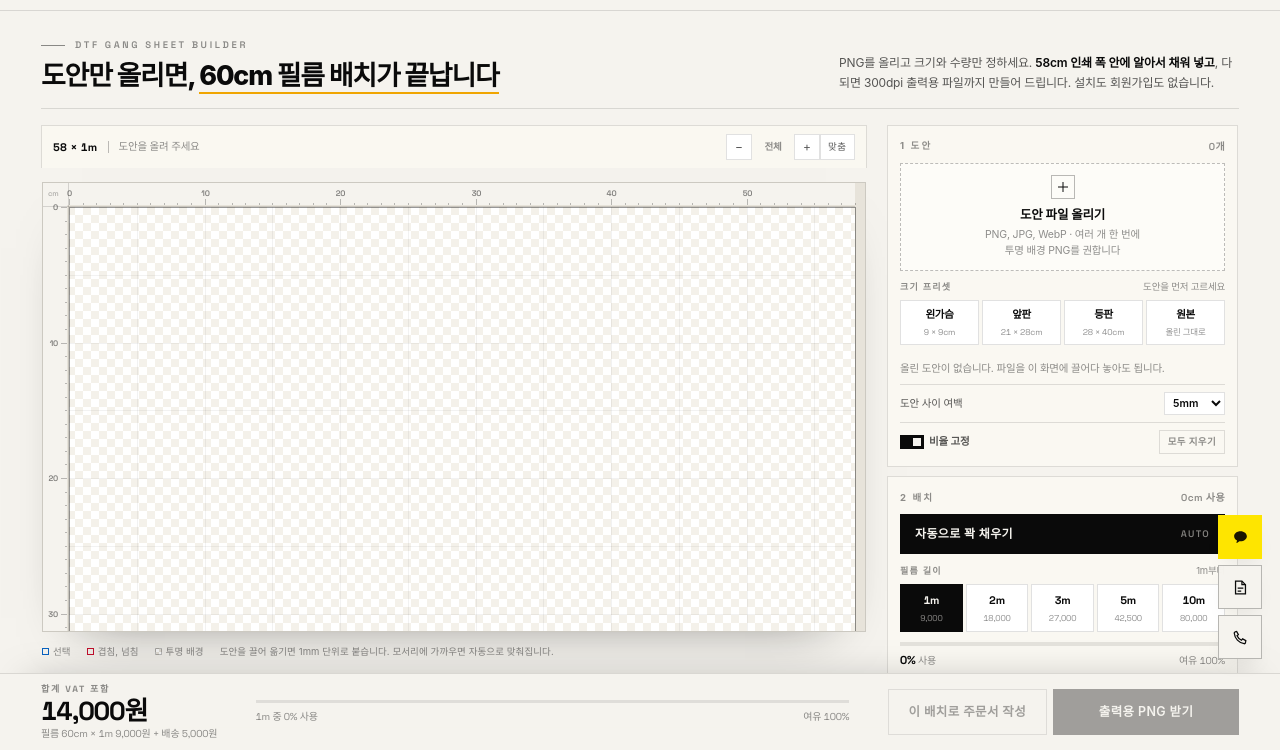
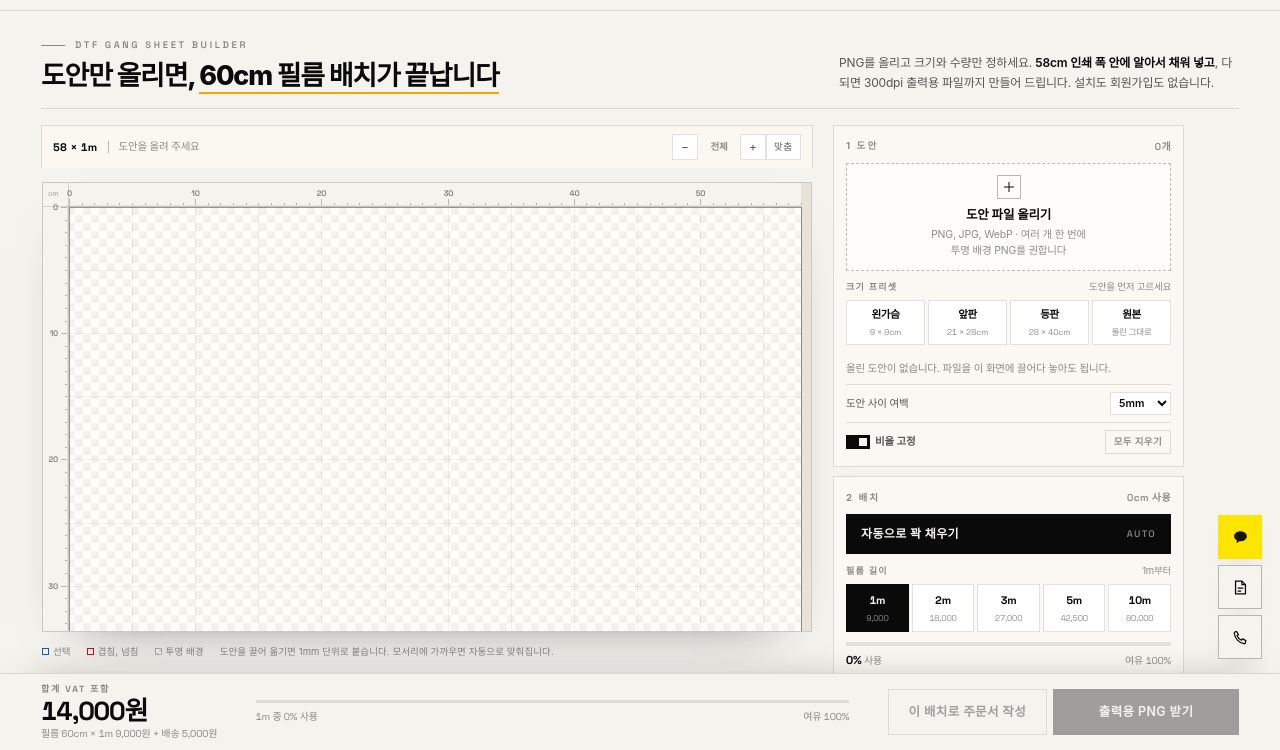
Before and after one commit to djnewsong/ppp-print, a plain HTML site: page builder.html in a window 1280 px wide. Shown: the part 50-800 px from the top of the page. Drawn offline with Linux system fonts and the light colour scheme; a web font is replaced by a local one.

Commit message:
우측 상담 바 자리 확보

```diff
--- a/builder.html
+++ b/builder.html
@@ -256,6 +256,9 @@ h1 em{font-style:normal;border-bottom:2px solid var(--yellow);padding-bottom:1px
 .spin{width:26px;height:26px;border:2px solid var(--line-strong);border-top-color:var(--ink);border-radius:50%;margin:0 auto 12px;animation:sp .8s linear infinite}
 @keyframes sp{to{transform:rotate(360deg)}}
 
+@media (min-width:1181px){
+  .bld-grid{padding-right:54px}   /* 우측 플로팅 상담 바 자리 비우기 */
+}
 @media (max-width:1180px){
   .bld-grid{grid-template-columns:1fr}
   .rail{position:static;max-height:none;overflow:visible;order:2;grid-template-columns:1fr 1fr;align-items:start}
```
